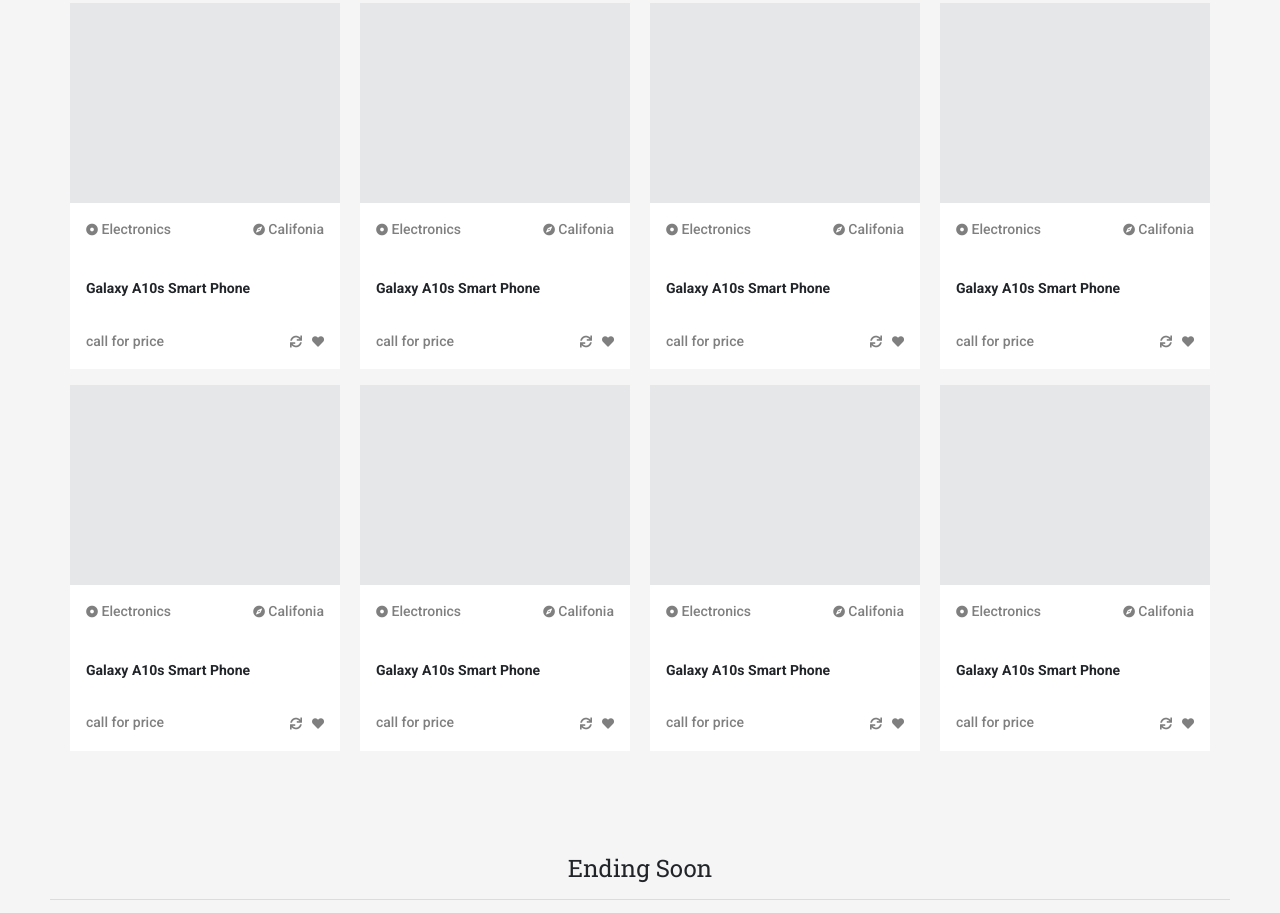
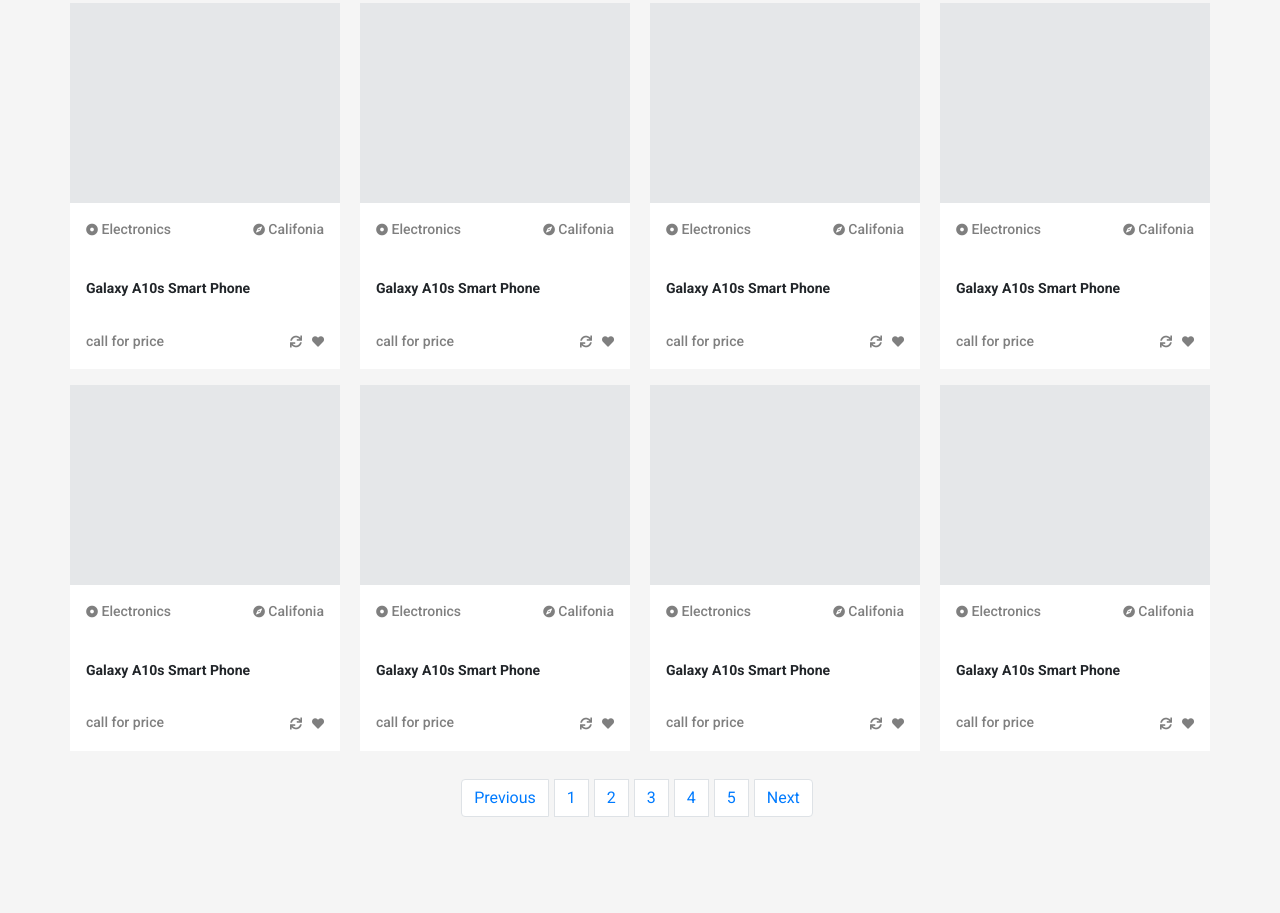
Before and after one commit to FLIPIT-LAB/flipit.github.io, a plain HTML site: page sell.html in a window 1280 px wide. Shown: the part 1824-2737 px from the top of the page. Drawn offline with Linux system fonts and the light colour scheme; a web font is replaced by a local one.

Commit message:
Update sell.html

```diff
--- a/sell.html
+++ b/sell.html
@@ -1064,6 +1064,18 @@
       </div>
     </div>
     </div>
+
+    <nav aria-label="Page navigation example">
+      <ul class="pagination justify-content-center">
+        <li class="page-item"><a class="page-link" href="#">Previous</a></li>
+        <li class="page-item"><a class="page-link" href="#">1</a></li>
+        <li class="page-item"><a class="page-link" href="#">2</a></li>
+        <li class="page-item"><a class="page-link" href="#">3</a></li>
+        <li class="page-item"><a class="page-link" href="#">4</a></li>
+        <li class="page-item"><a class="page-link" href="#">5</a></li>
+        <li class="page-item"><a class="page-link" href="#">Next</a></li>
+      </ul>
+    </nav>
 </div><br><br><br>
 
 <h4 style="text-align: center;">Ending Soon</h4><hr><br>
```
